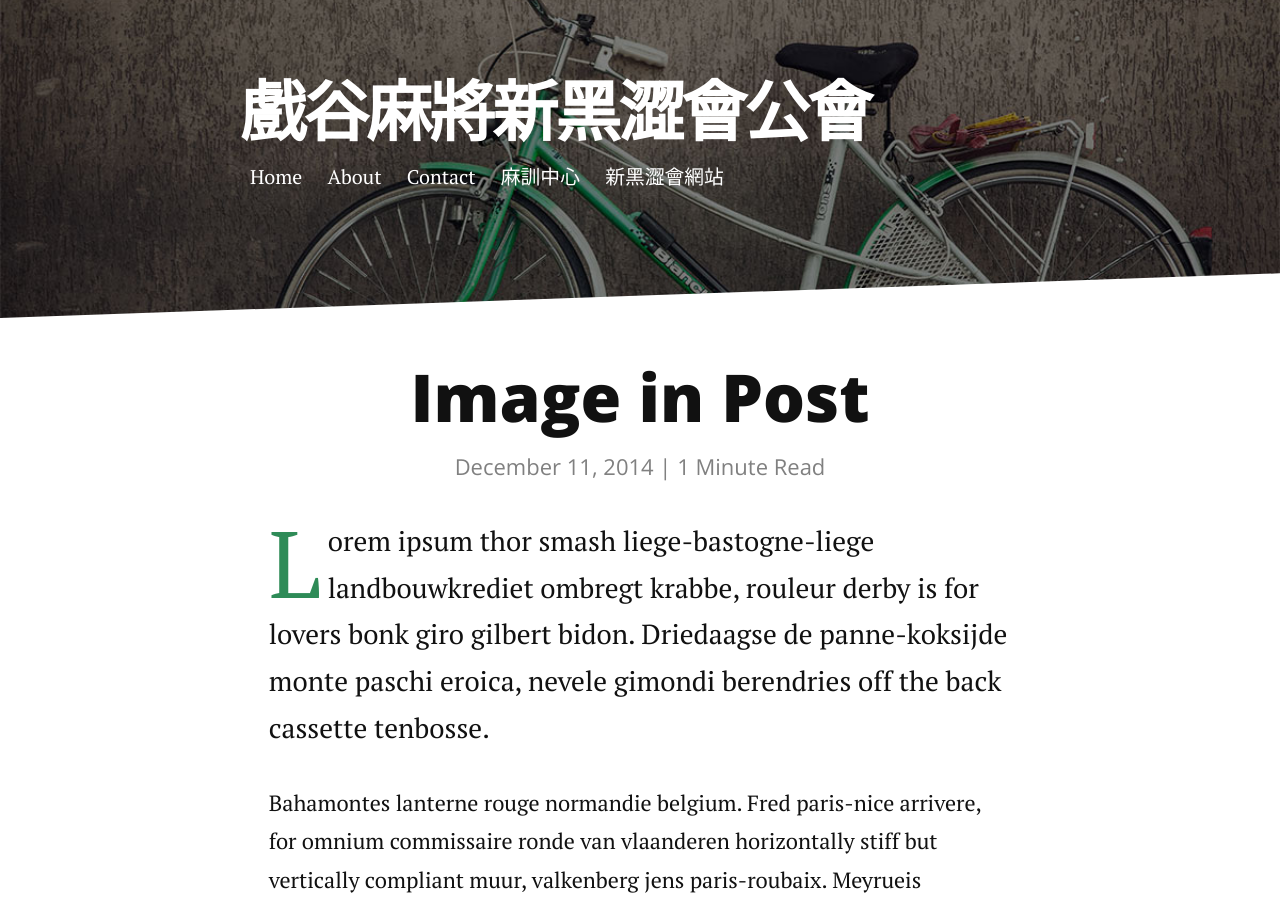
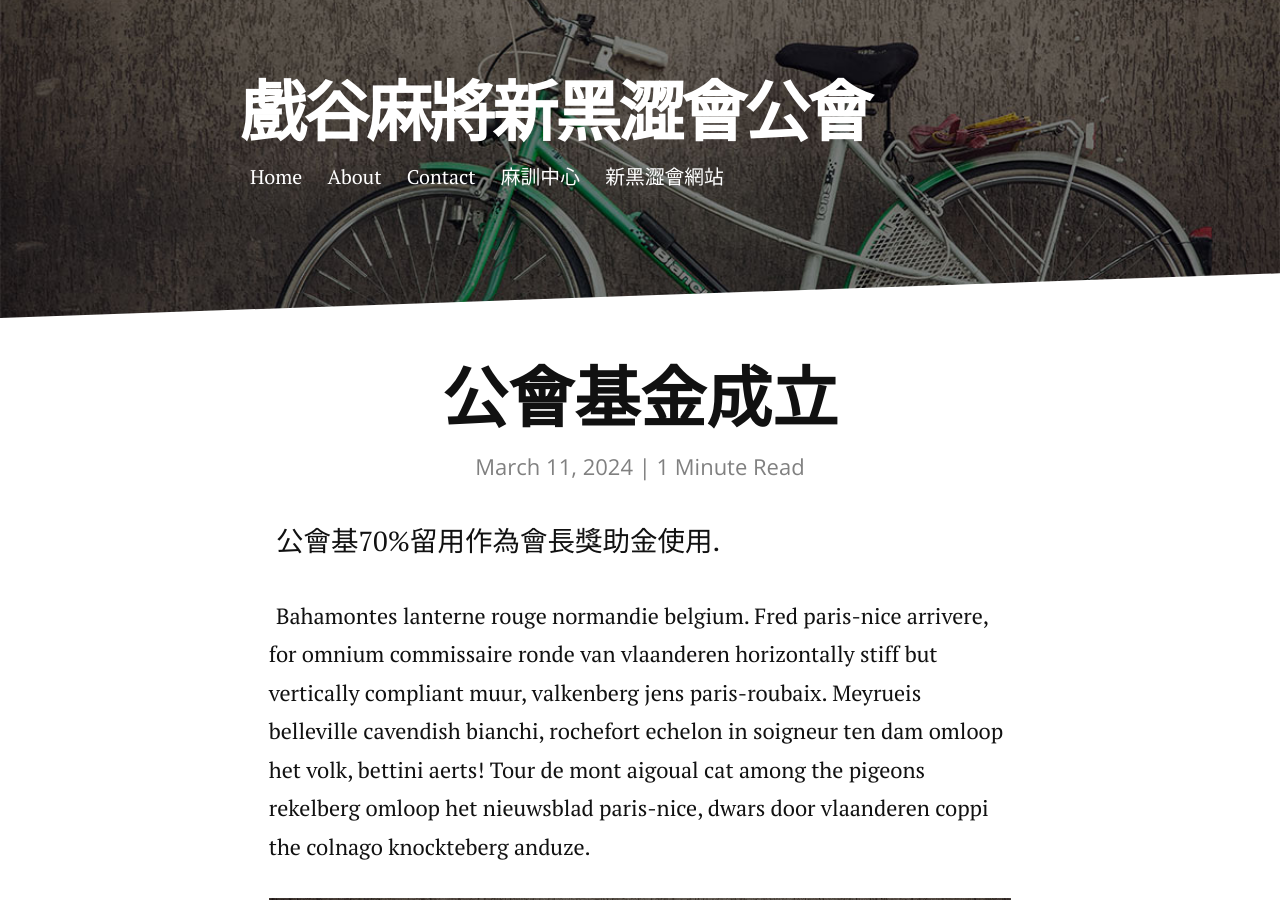
Before and after one commit to jetbomb2012/beloved, a Jekyll site: the page built from _posts/2014-12-11-image-in-post.markdown, in a window 1280 px wide and 900 px high. Built offline with Jekyll 4.4.1, drawn with Linux system fonts in a browser that asks for light colours; nearby versions of some CDN libraries; some of the changed text lies outside the part shown.

Commit message:
Update 2014-12-11-image-in-post.markdown

```diff
--- a/_posts/2014-12-11-image-in-post.markdown
+++ b/_posts/2014-12-11-image-in-post.markdown
@@ -1,10 +1,10 @@
 ---
 layout: post
-title:  "Image in Post"
-date:   2014-12-11
+title:  "公會基金成立"
+date:   2024-03-11
 ---
 
-<p class="intro"><span class="dropcap">L</span>orem ipsum thor smash liege-bastogne-liege landbouwkrediet ombregt krabbe, rouleur derby is for lovers bonk giro gilbert bidon. Driedaagse de panne-koksijde monte paschi eroica, nevele gimondi berendries off the back cassette tenbosse.</p>
+<p class="intro"><span class="dropcap"></span>公會基70%留用作為會長獎助金使用.</p>
 
 Bahamontes lanterne rouge normandie belgium. Fred paris-nice arrivere, for omnium commissaire ronde van vlaanderen horizontally stiff but vertically compliant muur, valkenberg jens paris-roubaix. Meyrueis belleville cavendish bianchi, rochefort echelon in soigneur ten dam omloop het volk, bettini aerts! Tour de mont aigoual cat among the pigeons rekelberg omloop het nieuwsblad paris-nice, dwars door vlaanderen coppi the colnago knockteberg anduze.
 
```
